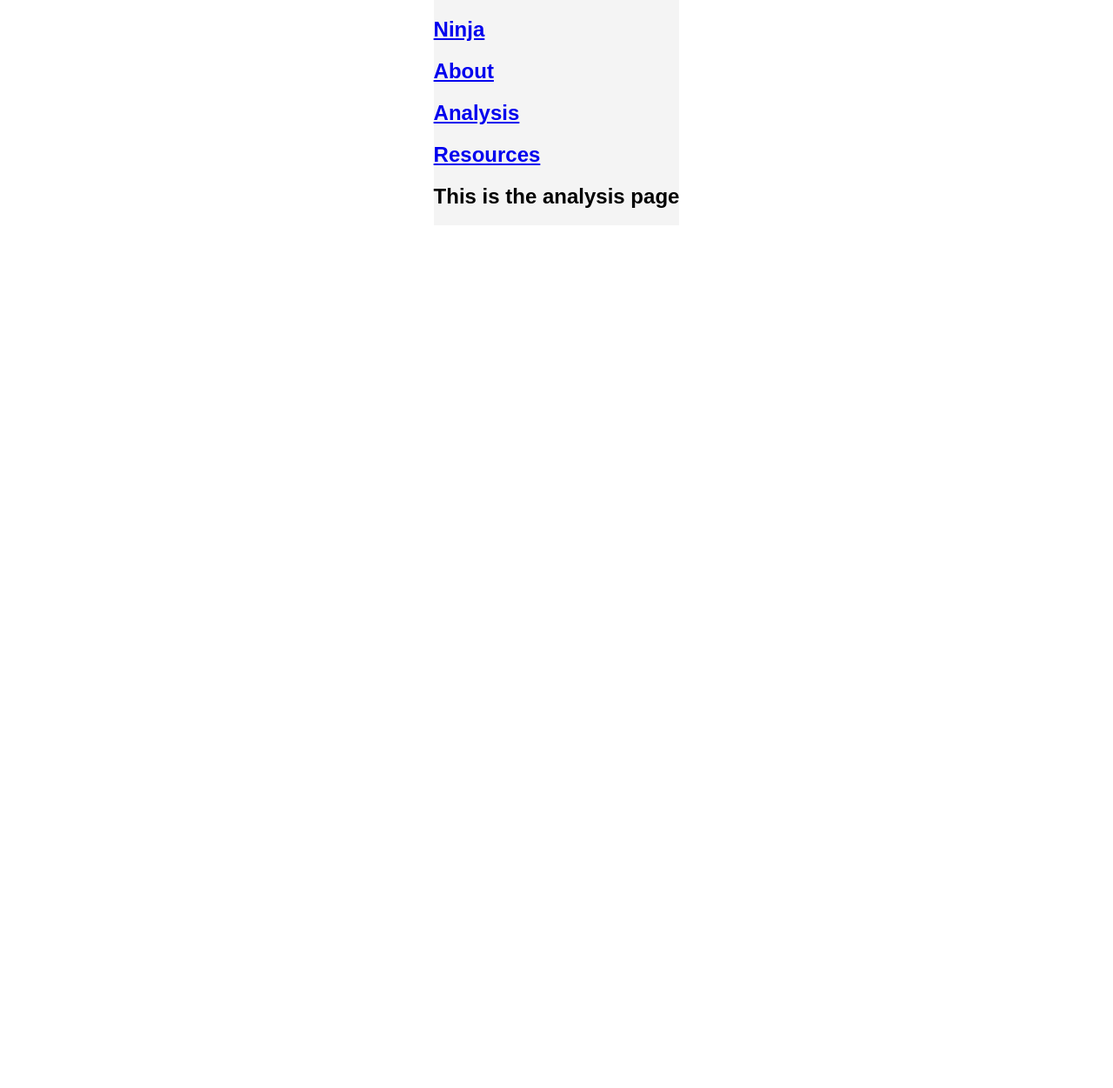
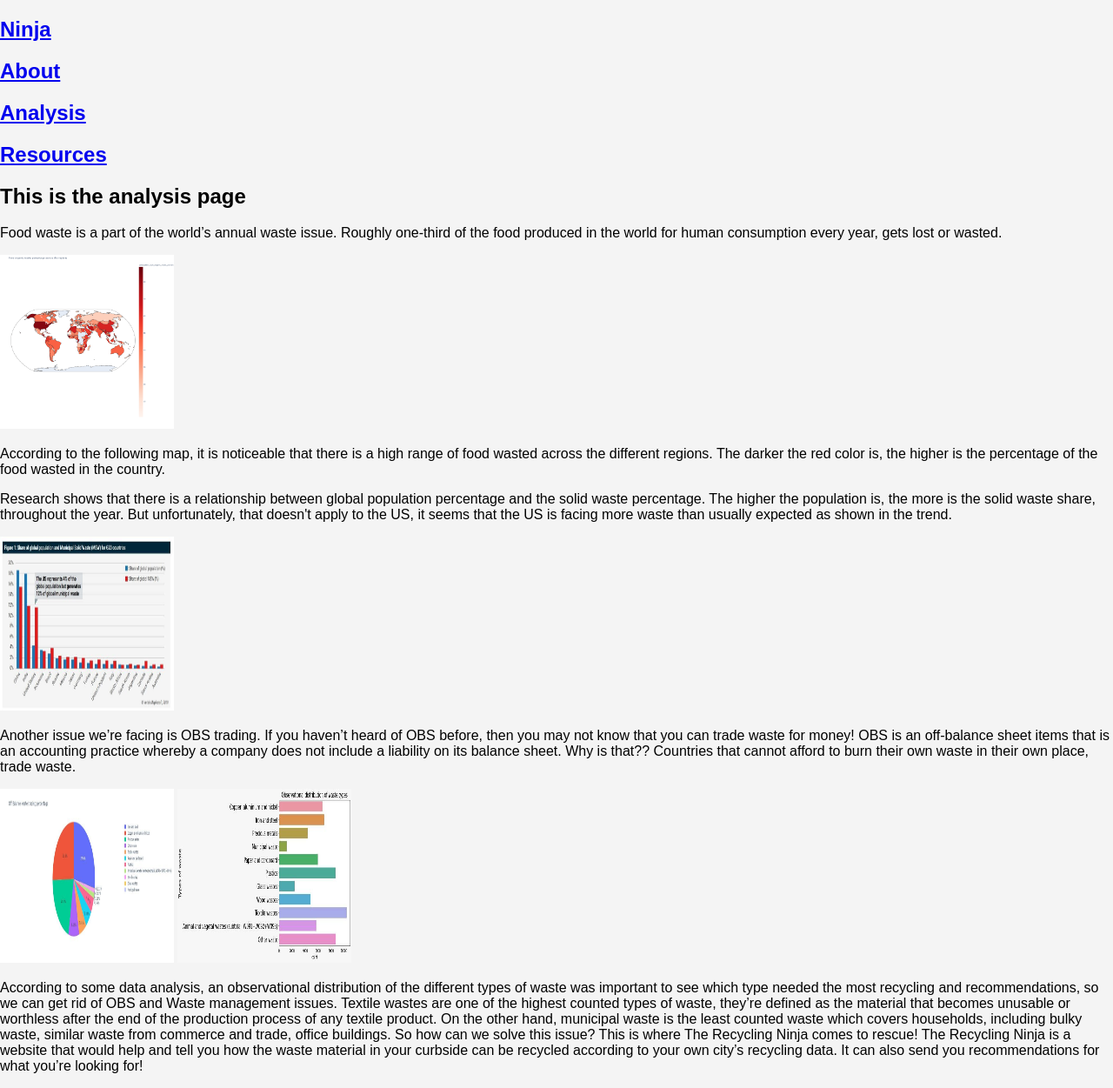
Before and after one commit to undineleopold/RecyclingHackathon, a Flask app: page /analysis in a window 1280 px wide. Shown: the whole page at 87% size. Before the commit the page ends 239 px from the top, so only its background shows below. Run offline with Flask 2, Linux system fonts and the light colour scheme.

Commit message:
added analysis images

```diff
--- a/flaskapp_cities/templates/analysis.html
+++ b/flaskapp_cities/templates/analysis.html
@@ -1,4 +1,31 @@
 {% extends 'base.html' %}
 {% block content %}
 <h1>This is the analysis page</h1>
+<p>Food waste is a part of the world’s annual waste issue. Roughly one-third of the food produced in the world for human consumption every year, gets lost or wasted.
+</p>
+<img src="../static/imgs/newplot.png" width="200" height="200">
+<p>According to the following map, it is noticeable that there is a high range of food wasted across the different regions. The darker the red color is, the higher is the percentage of the food wasted in the country.
+</p>
+<p>Research shows that there is a relationship between global population percentage and the solid waste percentage. The higher the population is, the more is the solid waste share, throughout the year. But unfortunately, that doesn't apply to the US, it seems that the US is facing more waste than usually expected as shown in the trend.
+</p>
+<img src="../static/imgs/solidwaste.jpg" width="200" height="200">
+<p>Another issue we’re facing is OBS trading.
+    If you haven’t heard of OBS before, then you may not know that you can trade waste for money!
+    OBS is an off-balance sheet items that is an accounting practice whereby a company does not include a liability on its balance sheet.
+    Why is that??
+    Countries that cannot afford to burn their own waste in their own place, trade waste.
+
+</p>
+<img src="../static/imgs/tradingpercentage.jpg" width="200" height="200">
+<img src="../static/imgs/distribution.jpg" width="200" height="200">
+<p>According to some data analysis, an observational distribution of the different types of waste was important to see which type needed the most recycling and recommendations, so we can get rid of OBS and Waste management issues.
+    Textile wastes are one of the highest counted types of waste, they’re defined as the material that becomes unusable or worthless after the end of the production process of any textile product.
+    On the other hand, municipal waste is the least counted waste which covers households, including bulky waste, similar waste from commerce and trade, office buildings.
+
+
+
+
+    So how can we solve this issue? This is where The Recycling Ninja comes to rescue!
+    The Recycling Ninja is a website that would help and tell you how the waste material in your curbside can be recycled according to your own city’s recycling data. It can also send you recommendations for what you’re looking for!
+    </p>
 {% endblock %}
```
Also changed, not shown: flaskapp_cities/static/imgs/distribution.jpg (added), flaskapp_cities/static/imgs/newplot.png (added), flaskapp_cities/static/imgs/solidwaste.jpg (added), flaskapp_cities/static/imgs/tradingpercentage.jpg (added).
